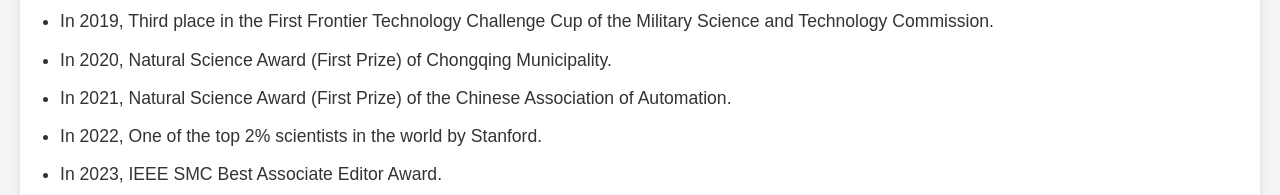
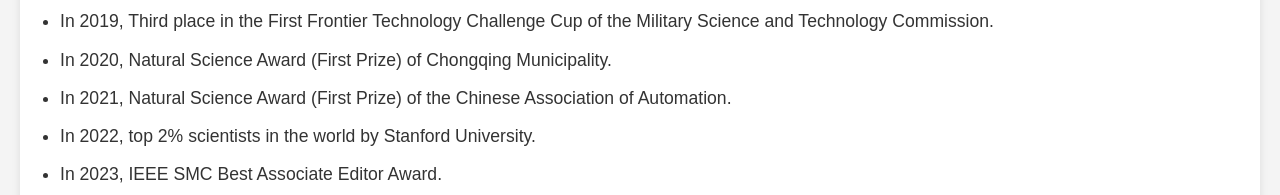
Before and after one commit to JSHuangCQU/Huang, a plain HTML site: page index.html in a window 1280 px wide. Shown: the part 1423-1618 px from the top of the page. Drawn offline with Linux system fonts and the light colour scheme.

Commit message:
Update index.html

```diff
--- a/index.html
+++ b/index.html
@@ -191,7 +191,7 @@
 <li>In 2019, Third place in the First Frontier Technology Challenge Cup of the Military Science and Technology Commission.</li>
 <li>In 2020, Natural Science Award (First Prize) of Chongqing Municipality.</li>
 <li>In 2021, Natural Science Award (First Prize) of the Chinese Association of Automation.</li>
-<li>In 2022, One of the top 2% scientists in the world by Stanford.</li>
+<li>In 2022, top 2% scientists in the world by Stanford University.</li>
 <li>In 2023, IEEE SMC Best Associate Editor Award.</li>
 <li>In 2023, IEEE Outstanding SMC Chapter Award (co-Chair).</li>
 <li>In 2023, Annual Best Paper Award of the Control and Decision Conference.</li>
```
